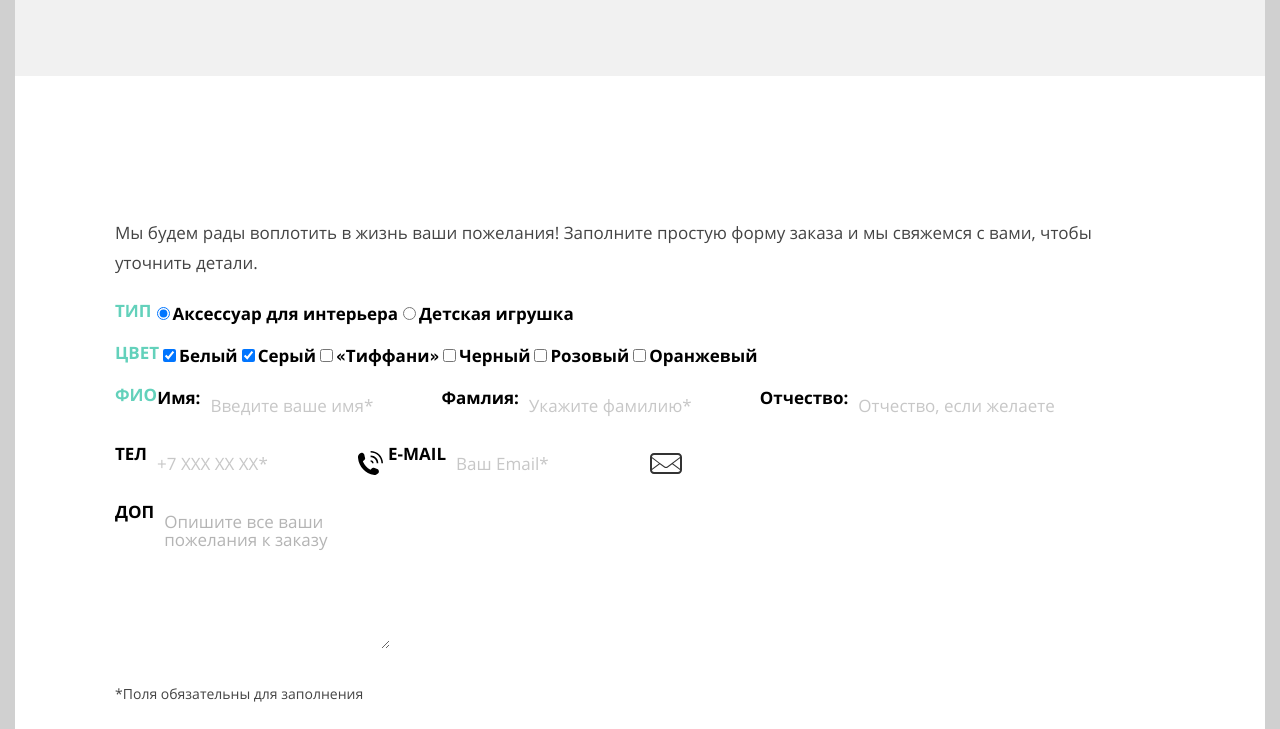
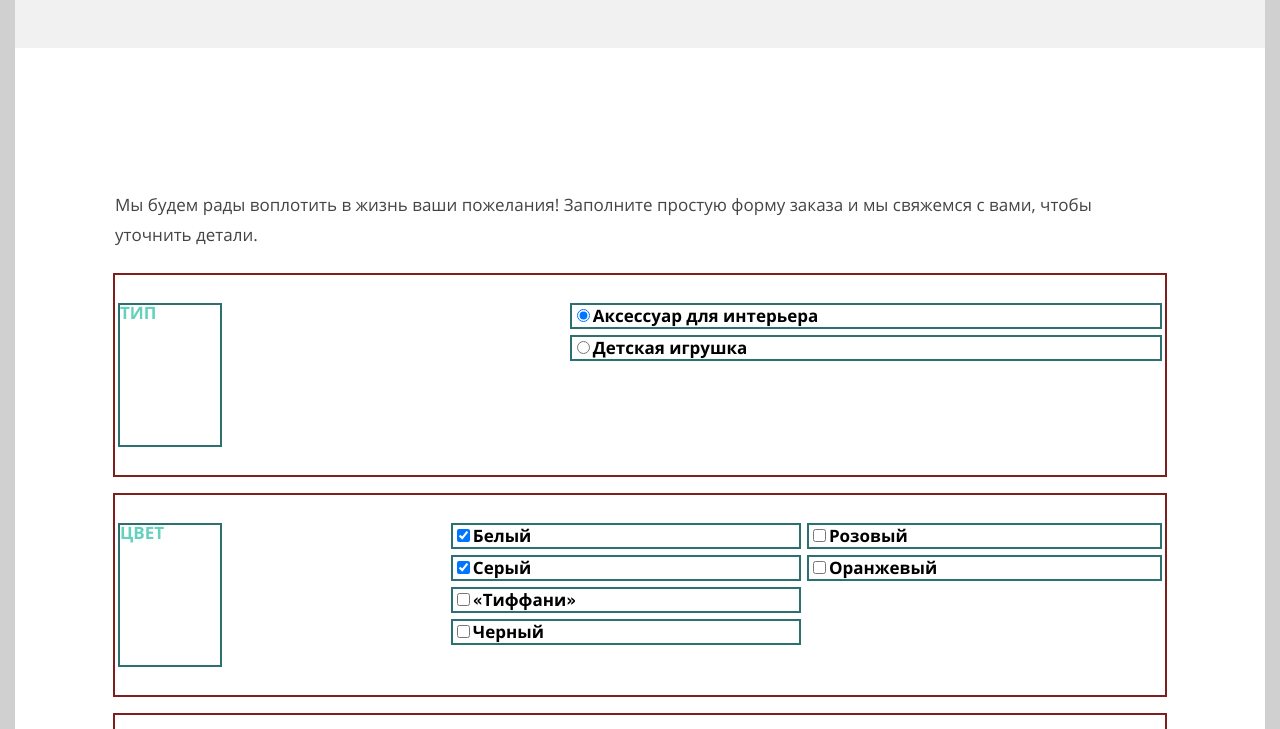
Before and after one commit to Redrica/123355-mishka, a website: page source/form.html in a window 1280 px wide. Shown: the part 264-993 px from the top of the page. Drawn offline with nearby package versions, Linux system fonts and the light colour scheme; files that its build step writes are made by us from their sources; files whose address does not match are found by name.

Commit message:
Уберу лишние обертки

```diff
--- a/source/form.html
+++ b/source/form.html
@@ -54,8 +54,8 @@
         свяжемся с вами, чтобы
         уточнить детали.</p>
       <form class="order__form form" method="post" action="https://echo.htmlacademy.ru">
-        <div class="form__table">
-          <div class="form__row">
+        <div class="form__table form__table--type">
+          <div class="form__row form__row--legend">
             <div class="form__cell form__cell--legend">Тип</div>
             <div class="form__cell"></div>
           </div>
@@ -68,8 +68,8 @@
             <div class="form__cell"><label class="form__description" for="toy">Детская игрушка</label></div>
           </div>
         </div>
-        <div class="form__table">
-          <div class="form__row">
+        <div class="form__table form__table--color">
+          <div class="form__row form__row--legend">
             <div class="form__cell form__cell--legend">Цвет</div>
             <div class="form__cell"></div>
           </div>
@@ -99,8 +99,8 @@
             <div class="form__cell"><label class="form__description" for="orange">Оранжевый</label></div>
           </div>
         </div>
-        <div class="form__table">
-          <div class="form__row">
+        <div class="form__table form__table--name">
+          <div class="form__row form__row--legend">
             <div class="form__cell form__cell--legend">фио</div>
             <div class="form__cell"></div>
           </div>
@@ -117,9 +117,9 @@
             <div class="form__cell"><input class="form__field" id="patronymic" type="text" name="patronymic" autocomplete="on" placeholder="Отчество, если желаете"></div>
           </div>
         </div>
-        <div class="form__table">
+        <div class="form__table form__table--contacts">
           <div class="form__row">
-            <div class="form__cell form__cell--legend"><label class="form__description" for="phone-number">тел</label></div>
+            <div class="form__cell form__row--legend"><label class="form__description" for="phone-number">тел</label></div>
             <div class="form__cell"><input class="form__field form__field--phone" id="phone-number" type="tel" name="phone-number" required autocomplete="on" placeholder="+7 XXX XX XX*"></div>
           </div>
           <div class="form__row form__cell--legend">
@@ -127,9 +127,8 @@
             <div class="form__cell"><input class="form__field form__field--email" id="email" type="email" name="email" required autocomplete="on" placeholder="Ваш Email*"></div>
           </div>
         </div>
-
-        <div class="form__table">
-          <div class="form__row form__cell--legend">
+        <div class="form__table form__table--addition">
+          <div class="form__row form__row--legend">
             <div class="form__cell"><label class="form__description" for="addition">доп</label></div>
             <div class="form__cell"><textarea class="form__field form__field--addition" id="addition" name="addition" rows="7">Опишите все ваши пожелания к заказу</textarea></div>
           </div>
--- a/source/sass/blocks/contacts.scss
+++ b/source/sass/blocks/contacts.scss
@@ -113,6 +113,8 @@
   height: 457px;
   margin-top: 40px;
   background: url("../../img/map-mobile@1x.jpg") no-repeat center center;
+  //себе: иначе будут поля оставаться, тк фон не тянется на 100vm внутри родителя;
+  background-size: cover;
 
   @media (min-width: $tablet-width) {
     background-image: url("../../img/map-tablet@1x.jpg");
--- a/source/sass/blocks/form.scss
+++ b/source/sass/blocks/form.scss
@@ -2,26 +2,47 @@
 @import "../variables.scss";
 
 .form__table {
-  @include table;
+  @include outline-block;
+  @include display-flex-column;
   margin-bottom: 20px;
 
   @media (min-width: $tablet-width) {
-    display: flex;
+    flex-wrap: wrap;
+    // пошел эксперимент
+    height: 200px;
+    padding: 25px 0;
   }
 }
 
 .form__row {
-  @include table-row;
+  @include outline-item;
+  @include display-flex;
+  margin: 5px;
+}
 
+.form__row--name {
+  @include display-flex-column;
 
   @media (min-width: $tablet-width) {
-    display: flex;
+    flex-direction: row;
   }
 }
 
-.form__cell {
-  @include table-cell;
+.form__row--legend {
+  @media (min-width: $tablet-width) {
+    flex-basis: 100%;
+    width: 100px;
+  }
 }
+
+//.form__cell {
+//  width: 100%;
+//}
+
+//.form__cell--legend {
+//  width: 100px;
+//  height: 200px;
+//}
 
 .form__set {
   margin: 0;
@@ -56,6 +77,7 @@
 // ВНИМАНИЕ!!! Поле формы видимо не воспринимает transparentize!!!
 // Вводимый текст тоже будет с прозрачностью!!!
 .form__field {
+  width: 100%;
   padding: 10px;
   font: inherit;
   font-size: 17px;
--- a/source/sass/blocks/header.scss
+++ b/source/sass/blocks/header.scss
@@ -28,7 +28,6 @@
   @media (min-width: $desktop-width) {
     padding: 17px 100px 0;
   }
-
 }
 
 .page-header__body--main {
@@ -43,8 +42,7 @@
 
   @media (min-width: $desktop-width) {
     padding: 17px 100px 0;
-    background: url("../../img/hero-desktop@1x_made.jpg") no-repeat center 0;
-    background-color: #f9f9f9;
+    background: #f9f9f9 url("../../img/hero-desktop@1x_made.jpg") no-repeat center 0;
   }
 }
 
@@ -75,10 +73,9 @@
 
   @media (min-width: $desktop-width) {
     border-top: 1px solid #ececec;
-    margin-top: -17px;
+    margin-top: 11px;
     padding: 16px 0 0 36px;
   }
-
 }
 
 .page-header__title {
--- a/source/sass/blocks/main-nav.scss
+++ b/source/sass/blocks/main-nav.scss
@@ -111,7 +111,6 @@
   background-color: $white;
 
   @media (min-width: $tablet-width) {
-    display: block;
     border-left: 1px solid #ececec;
     padding: 0;
   }
@@ -284,6 +283,7 @@
     display: block;
     margin-left: 50px;
     margin-top: -1px;
+    padding-top: 16px;
     padding-right: 28px;
     border: none;
     background-color: transparent;
@@ -292,8 +292,9 @@
 }
 
 .main-nav__link--novelty {
+  display: inline;
   margin-left: 50px;
-  padding-top: 16px;
+  padding: 0;
   font-size: 15px;
   line-height: 24px;
 }
@@ -303,14 +304,16 @@
 
   @media (min-width: $desktop-width) {
     display: block;
+    padding-top: 16px;
     border: none;
     background-color: transparent;
   }
 }
 
 .main-nav__link--sale {
+  display: inline;
   margin-left: 36px;
-  padding-top: 16px;
+  padding: 0;
   font-size: 15px;
   line-height: 24px;
 }
--- a/source/sass/blocks/wrapper.scss
+++ b/source/sass/blocks/wrapper.scss
@@ -12,6 +12,7 @@
 
   @media (min-width: $tablet-width) {
     width: 768px;
+    width: 100%;
   }
 
   @media (min-width: $desktop-width) {
--- a/source/sass/global.scss
+++ b/source/sass/global.scss
@@ -28,6 +28,11 @@ body {
   background-color: #d0d0d0;
 }
 
+img {
+  width: 100%;
+  height: auto;
+}
+
 .no-wrap {
   white-space: nowrap;
 }
--- a/source/sass/mixins.scss
+++ b/source/sass/mixins.scss
@@ -1,9 +1,9 @@
 @mixin outline-block {
-  outline: 2px solid #0d497e;
+  outline: 2px solid #7e1f1e;
 }
 
 @mixin outline-item {
-  outline: 2px dashed #58ff9a;
+  outline: 2px solid #2d7071;
 }
 
 @mixin max-width {
```
